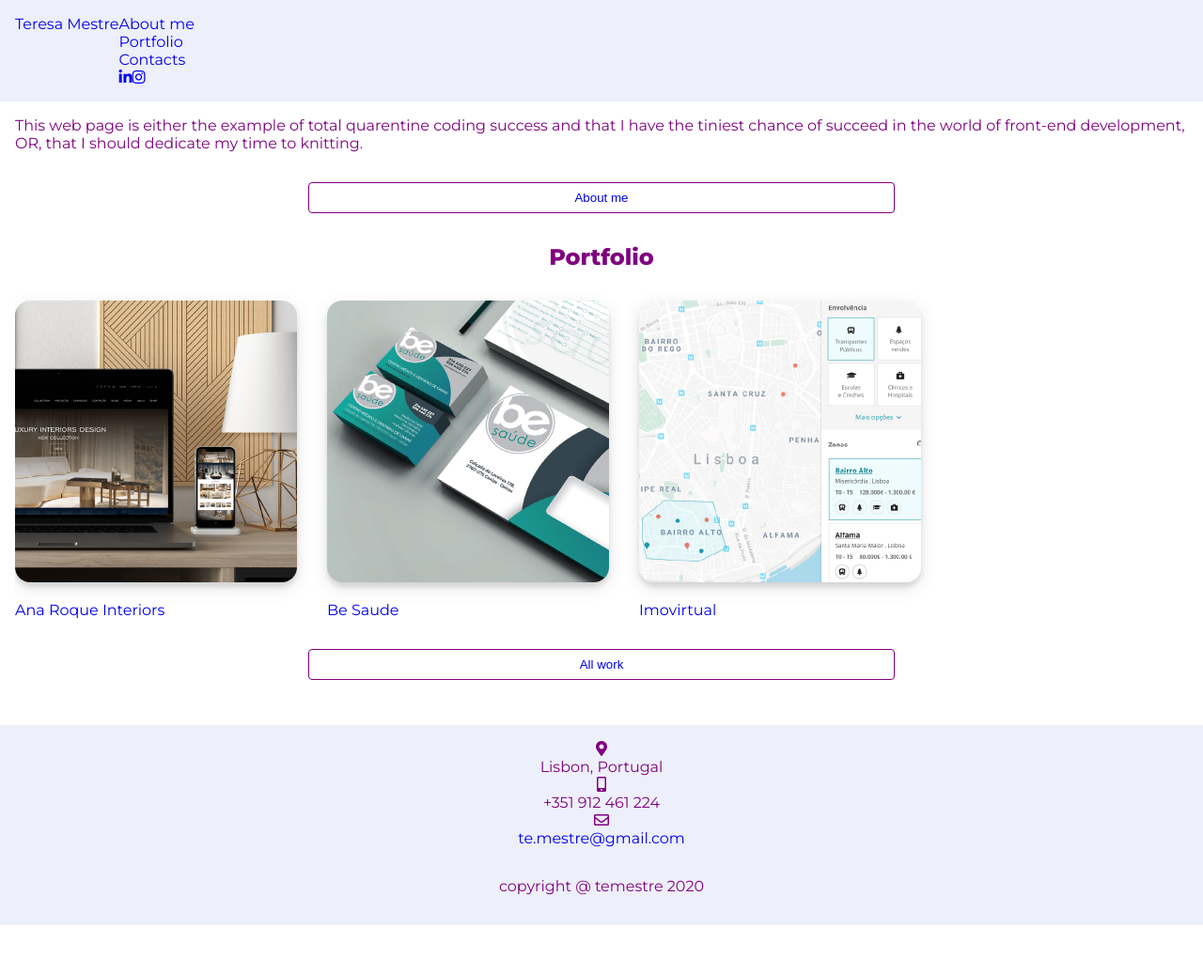
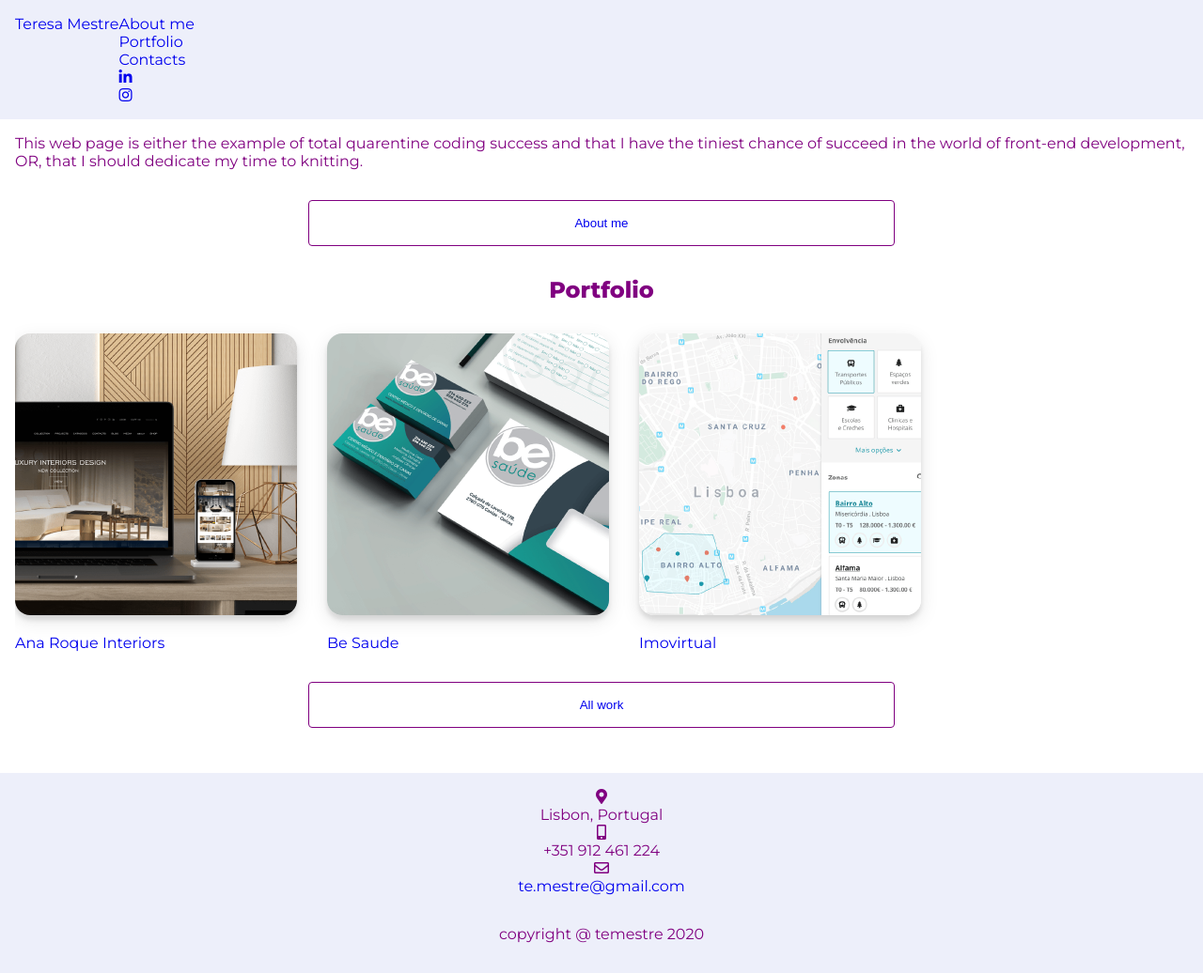
Before and after one commit to temestre/projeto, a Jekyll site: the page built from index.markdown, in a window 1280 px wide. Shown: the whole page at 94% size. Built offline with Jekyll 4.4.1, drawn with Linux system fonts in a browser that asks for light colours; before the commit the page ends 985 px from its top, so only the background shows below that.

Commit message:
botoes maiores

```diff
--- a/assets/demasiadoestilo.scss
+++ b/assets/demasiadoestilo.scss
@@ -27,6 +27,8 @@ header {
 
 a {
   text-decoration: none;
+    display: block;
+
 }
 
 a:active {
@@ -128,6 +130,7 @@ button {
   display: block;
   margin-left: auto;
   margin-right: auto;
+  padding: 1rem 1.5rem;
 }
 
 .primary-btn {
@@ -136,7 +139,6 @@ button {
  color: white;
  border: 0.0625rem solid purple;
  border-radius: 0.25rem;
- padding: 0.5rem 1rem;
 }
 
 .primary-btn:active {
@@ -154,7 +156,6 @@ button {
  color: purple;
  border: 0.0625rem solid purple;
  border-radius: 0.25rem;
- padding: 0.5rem 1rem;
 }
 
 .secondary-btn:active {
```
